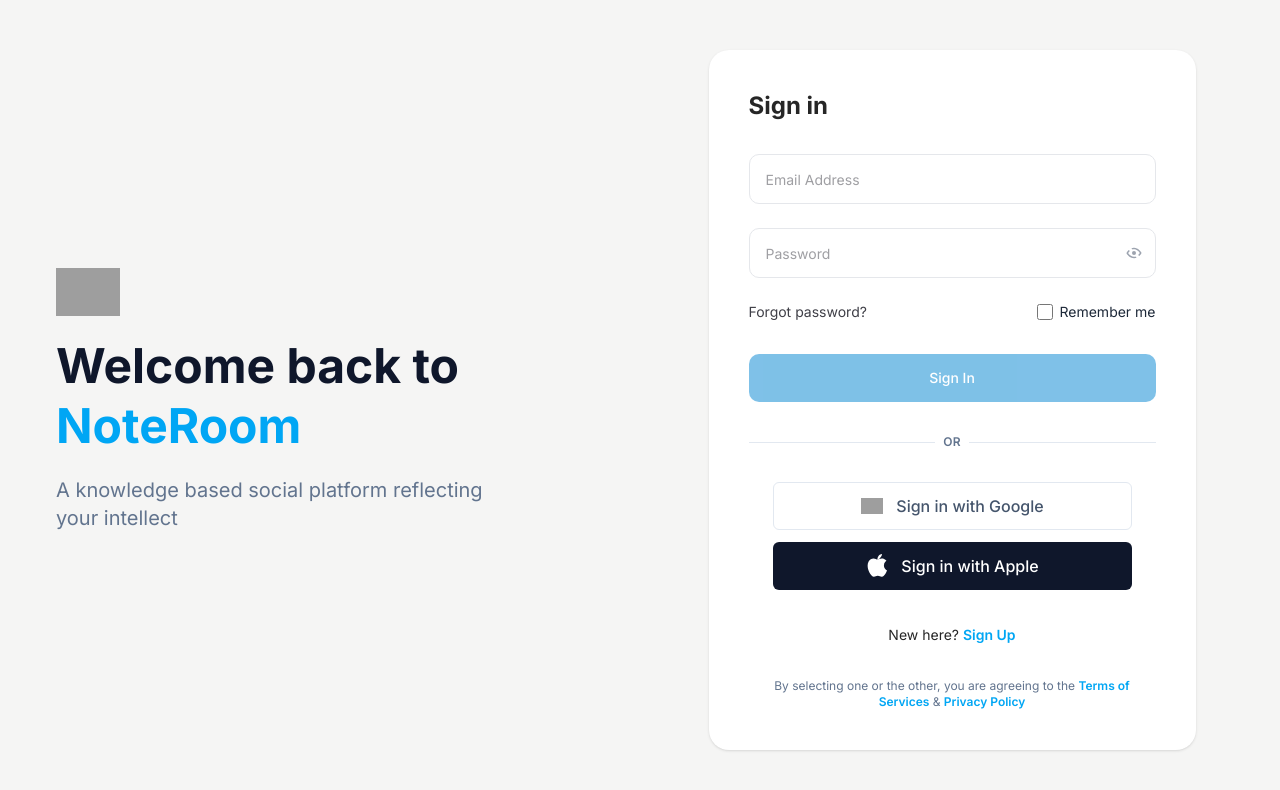
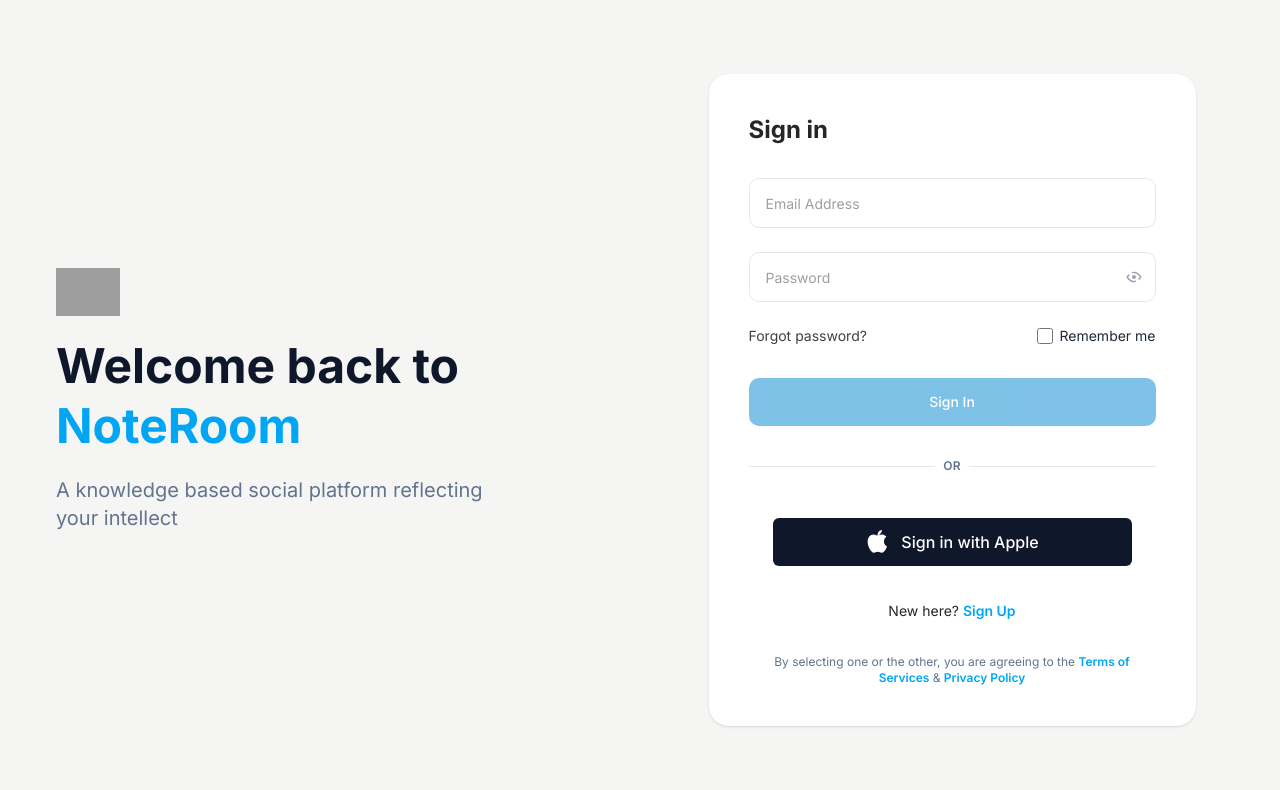
Before and after one commit to white-fortune/noteroom-onboarding, a Next.js app: page /signin in a window 1280 px wide. Shown: the top 790 px of the page. Built offline with nearby package versions, Linux system fonts and the light colour scheme; grey boxes are pictures that could not be loaded.

Commit message:
usual google-signin button without any masking

```diff
--- a/components/auth/GoogleLogin.tsx
+++ b/components/auth/GoogleLogin.tsx
@@ -1,7 +1,7 @@
 "use client"
 
 import { useRouter } from "next/navigation";
-import { useEffect } from "react";
+import { useEffect, useId } from "react";
 
 declare global {
     interface Window {
@@ -12,6 +12,7 @@
 export default function GoogleLogin({ setApiError, setLoadingSubmit }: { setApiError: React.Dispatch<React.SetStateAction<string>>, setLoadingSubmit: React.Dispatch<React.SetStateAction<boolean>> }) {
     const GOOGLE_CLIENT_ID = "325870811550-gro5cn5gr2hojv4uuo2isdk4uoqskqi1.apps.googleusercontent.com";
     const router = useRouter()
+    const id = `google-signin-${useId()}`
 
     async function handleCredentialResponse(gresponse: any) {
         //FIXME: loading and api-error states aren't working
@@ -62,11 +63,10 @@
             });
 
             window["google"].accounts.id.renderButton(
-                document.getElementById("google-signin-btn"),
+                document.getElementById(id),
                 {
                     theme: "outline",
                     size: "large",
-                    width: 384, // This should match the w-96 (24rem = 384px) parent
                 },
             );
 
@@ -75,26 +75,8 @@
     }, []);
 
     return (
-        <div className="relative w-full h-12">
-            {/* Custom Button from Design */}
-            <div className="absolute inset-0 bg-white rounded-md outline -outline-offset-1 outline-slate-200 flex items-center justify-center gap-3 pointer-events-none">
-                <div className="w-6 h-6 relative overflow-hidden flex items-center justify-center">
-                    <img
-                        src="https://app.noteroom.co/google.png"
-                        alt="Google Logo"
-                        className="w-5.5 h-5.5 object-contain"
-                    />
-                </div>
-                <span className="text-slate-600 text-base font-medium font-inter leading-6">
-                    Sign in with Google
-                </span>
-            </div>
-
-            {/* Invisible Standard GSI Button Overlay */}
-            <div
-                id="google-signin-btn"
-                className="opacity-0 absolute inset-0 [&>div]:w-full [&>div]:h-full [&_iframe]:w-full [&_iframe]:h-full overflow-hidden"
-            ></div>
+        <div className="flex w-full justify-center">
+            <div id={id}></div>
         </div>
     )
 }
```
